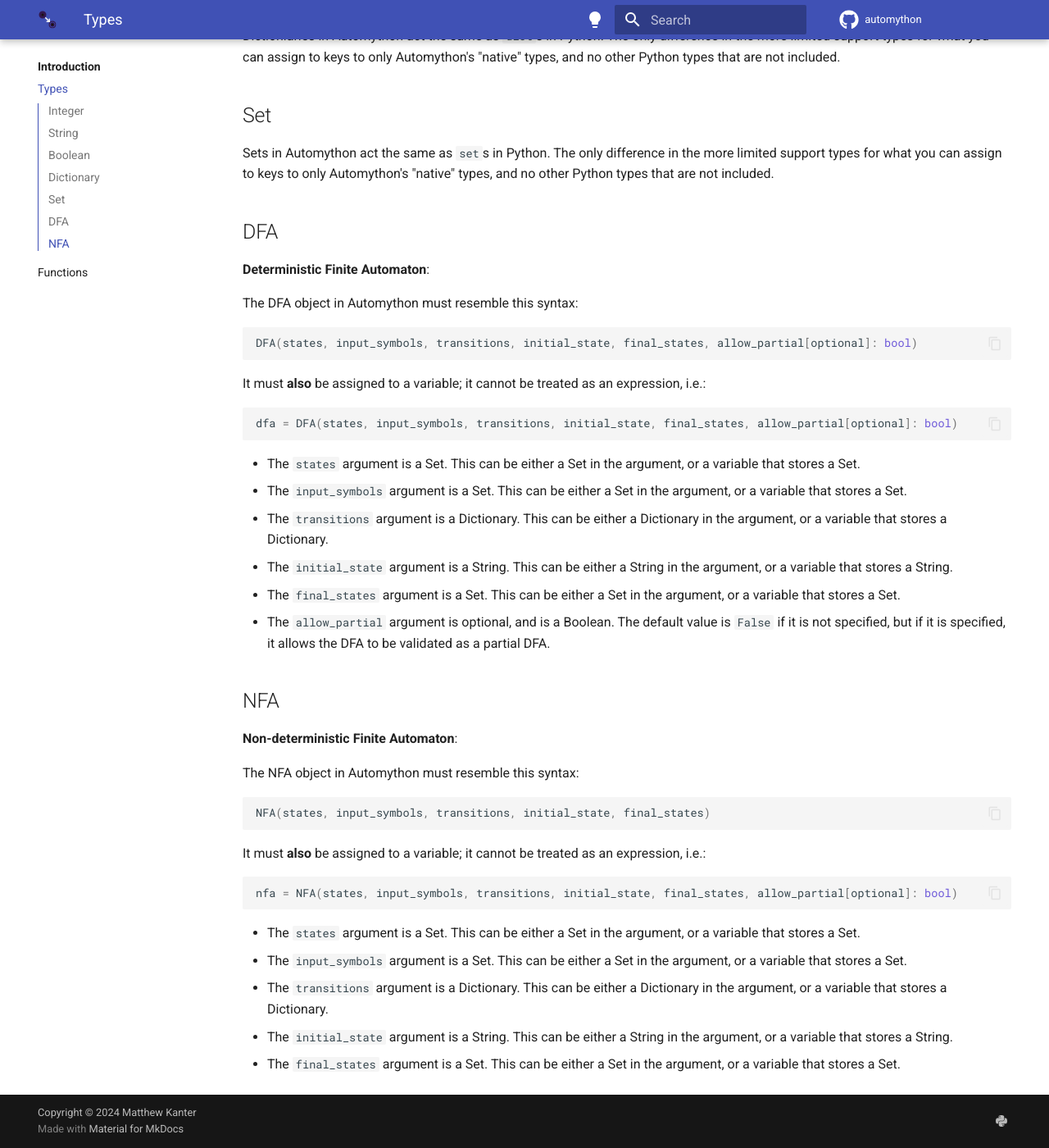
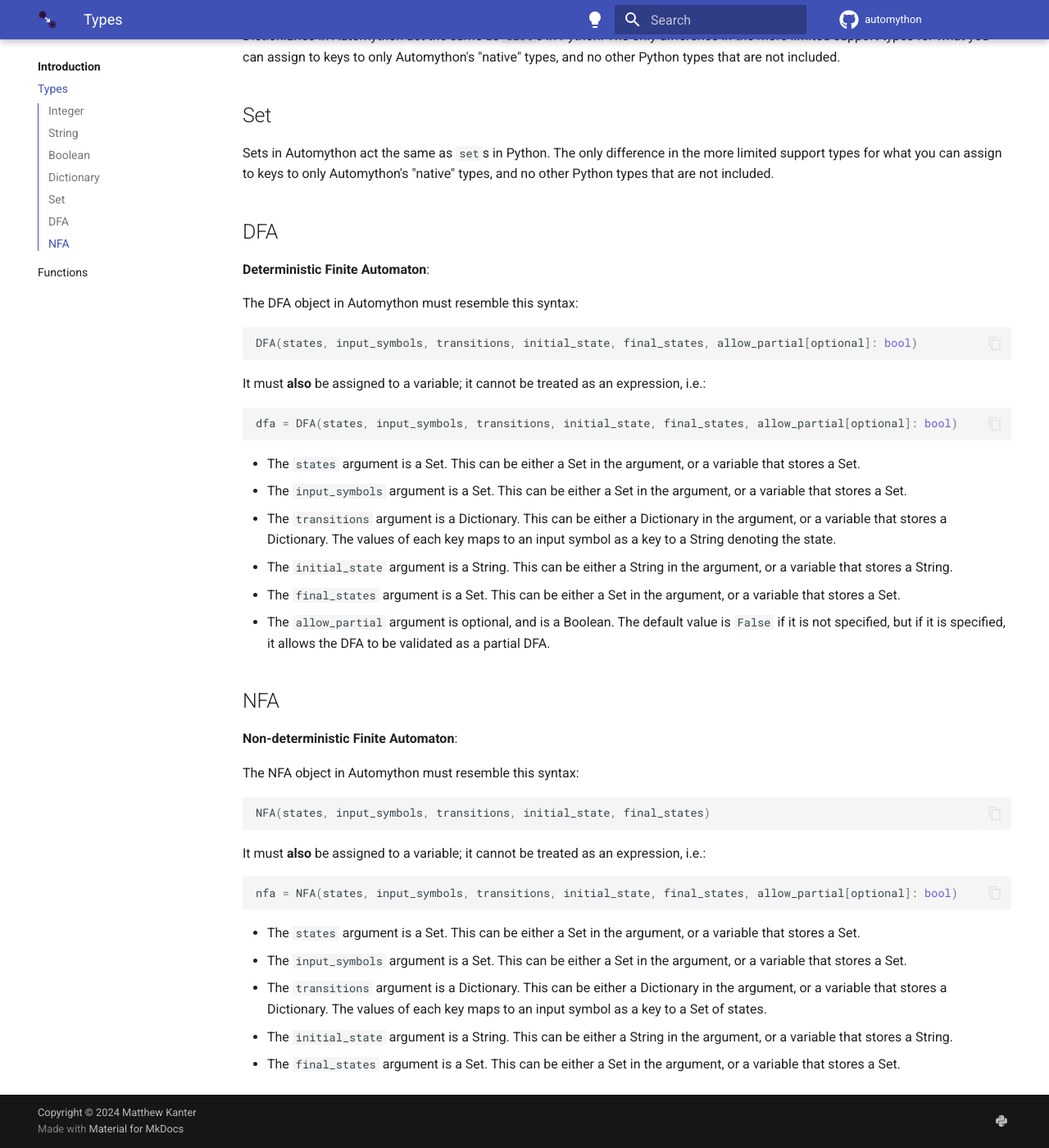
Before and after one commit to mkantrr/automython, an MkDocs documentation site: the page built from docs/types.md, in a window 1280 px wide and 1400 px high, scrolled down 597 px. Shown: the whole window at 82% size. Built offline with MkDocs 1.6.1 and Material for MkDocs 9.7.7, drawn with Linux system fonts in a browser that asks for light colours; comment, search, counter and statistics services are not loaded.

```diff
--- a/docs/types.md
+++ b/docs/types.md
@@ -34,7 +34,7 @@ dfa = DFA(states, input_symbols, transitions, initial_state, final_states, allow
 
 - The `states` argument is a Set. This can be either a Set in the argument, or a variable that stores a Set.
 - The `input_symbols` argument is a Set. This can be either a Set in the argument, or a variable that stores a Set.
-- The `transitions` argument is a Dictionary. This can be either a Dictionary in the argument, or a variable that stores a Dictionary.
+- The `transitions` argument is a Dictionary. This can be either a Dictionary in the argument, or a variable that stores a Dictionary. The values of each key maps to an input symbol as a key to a String denoting the state.
 - The `initial_state` argument is a String. This can be either a String in the argument, or a variable that stores a String.
 - The `final_states` argument is a Set. This can be either a Set in the argument, or a variable that stores a Set.
 - The `allow_partial` argument is optional, and is a Boolean. The default value is `False` if it is not specified, but if it is specified, it allows the DFA to be validated as a partial DFA.
@@ -53,6 +53,6 @@ nfa = NFA(states, input_symbols, transitions, initial_state, final_states, allow
 
 - The `states` argument is a Set. This can be either a Set in the argument, or a variable that stores a Set.
 - The `input_symbols` argument is a Set. This can be either a Set in the argument, or a variable that stores a Set.
-- The `transitions` argument is a Dictionary. This can be either a Dictionary in the argument, or a variable that stores a Dictionary.
+- The `transitions` argument is a Dictionary. This can be either a Dictionary in the argument, or a variable that stores a Dictionary. The values of each key maps to an input symbol as a key to a Set of states.
 - The `initial_state` argument is a String. This can be either a String in the argument, or a variable that stores a String.
 - The `final_states` argument is a Set. This can be either a Set in the argument, or a variable that stores a Set.
```
Also changed, not shown: README.md (+4 -2 lines), docs/index.md (+2 -0 lines).
